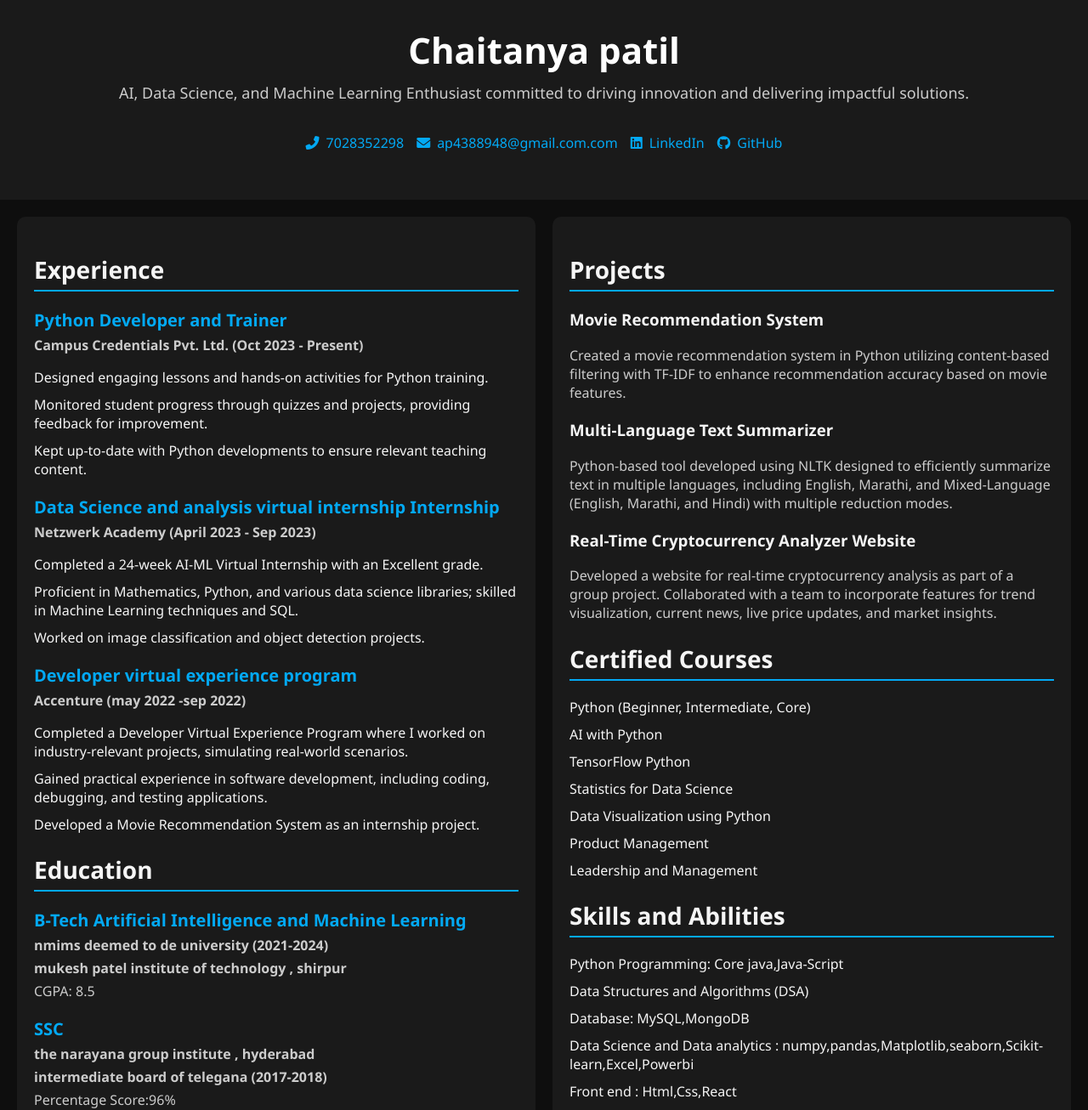
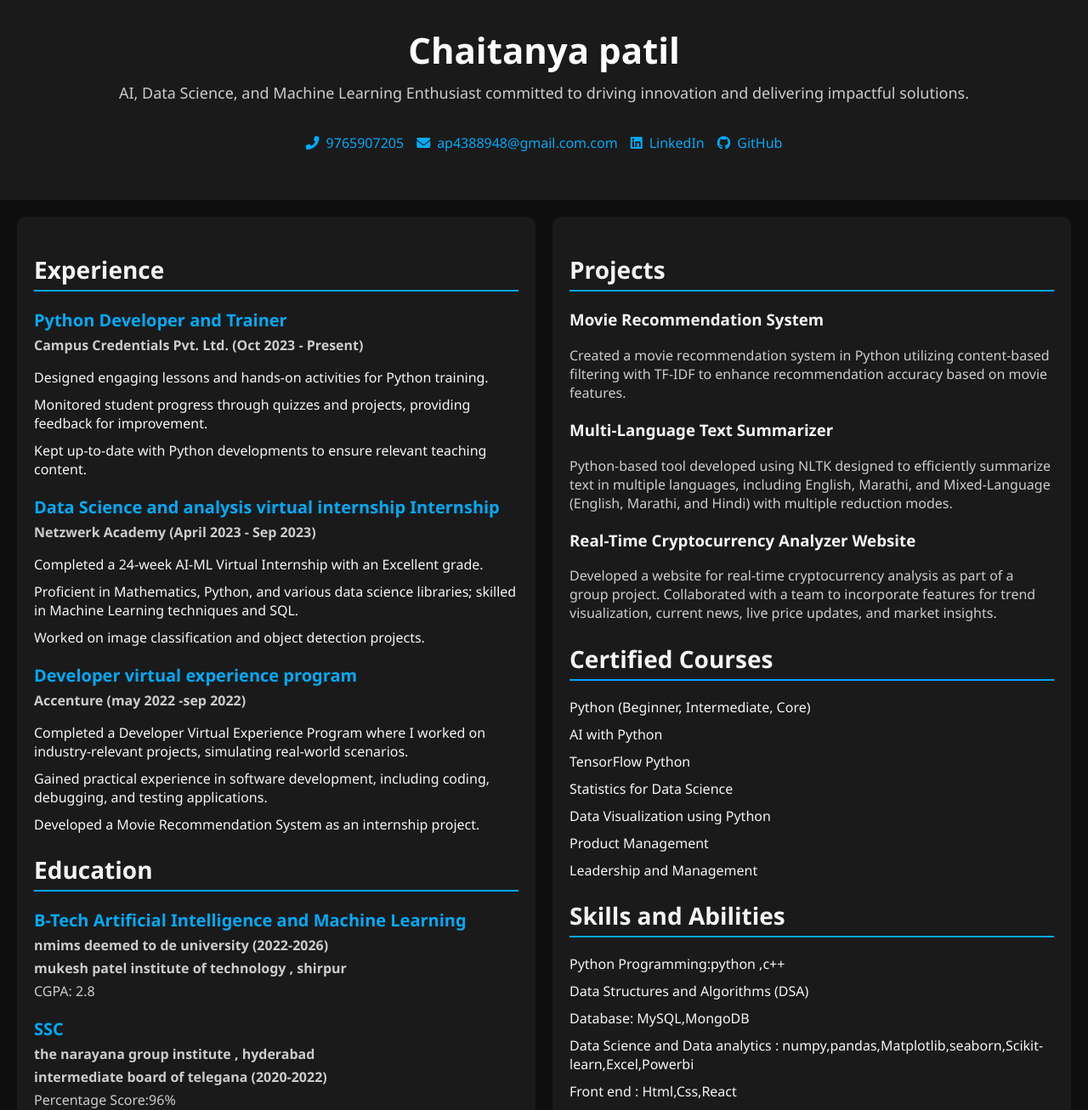
Before and after one commit to Chaitanyapatil47/My-Resume, a plain HTML site: page index.html in a window 1280 px wide. Shown: the top 1306 px of the page at 85% size. Drawn offline with Linux system fonts and the light colour scheme.

Commit message:
Update index.html

```diff
--- a/index.html
+++ b/index.html
@@ -180,7 +180,7 @@
         <p>AI, Data Science, and Machine Learning Enthusiast committed to driving innovation and delivering impactful solutions.</p>
         <div class="contact-info">
             <ul>
-                <li><i class="fas fa-phone-alt"></i>7028352298</li>
+                <li><i class="fas fa-phone-alt"></i>9765907205</li>
                 <li><i class="fas fa-envelope"></i> <a href="mailto:ap4388948@gmail.com">ap4388948@gmail.com.com</a></li>
                 <li><i class="fab fa-linkedin"></i> <a href="https://www.linkedin.com/in/chaitanya-patil-50a047320/" target="_blank">LinkedIn</a></li>
                 <li><i class="fab fa-github"></i> <a href="https://github.com/Chaitanyapatil47" target="_blank">GitHub</a></li>
@@ -227,15 +227,15 @@
 
                 <div class="education-item">
                     <h3>B-Tech Artificial Intelligence and Machine Learning</h3>
-                    <p><strong>nmims deemed to de university (2021-2024)</strong></p>
+                    <p><strong>nmims deemed to de university (2022-2026)</strong></p>
                     <p><strong>mukesh patel institute of technology , shirpur</strong></p>
-                    <p>CGPA: 8.5</p>
+                    <p>CGPA: 2.8</p>
                 </div>
 
                 <div class="education-item">
                     <h3>SSC</h3>
                     <p><strong>the narayana group institute , hyderabad</strong></p>
-                    <p><strong> intermediate board of telegana (2017-2018)</strong></p>
+                    <p><strong> intermediate board of telegana (2020-2022)</strong></p>
                     <p>Percentage Score:96%</p>
                     <p>Completion Year: 2022</p>
                 </div>
@@ -277,7 +277,7 @@
             <section id="skills">
                 <h2>Skills and Abilities</h2>
                 <ul>
-                    <li>Python Programming: Core java,Java-Script</li>
+                    <li>Python Programming:python ,c++ </li>
                     <li>Data Structures and Algorithms (DSA)</li>
                     <li>Database: MySQL,MongoDB</li>
                     <li>Data Science and Data analytics : numpy,pandas,Matplotlib,seaborn,Scikit-learn,Excel,Powerbi</li>
```
